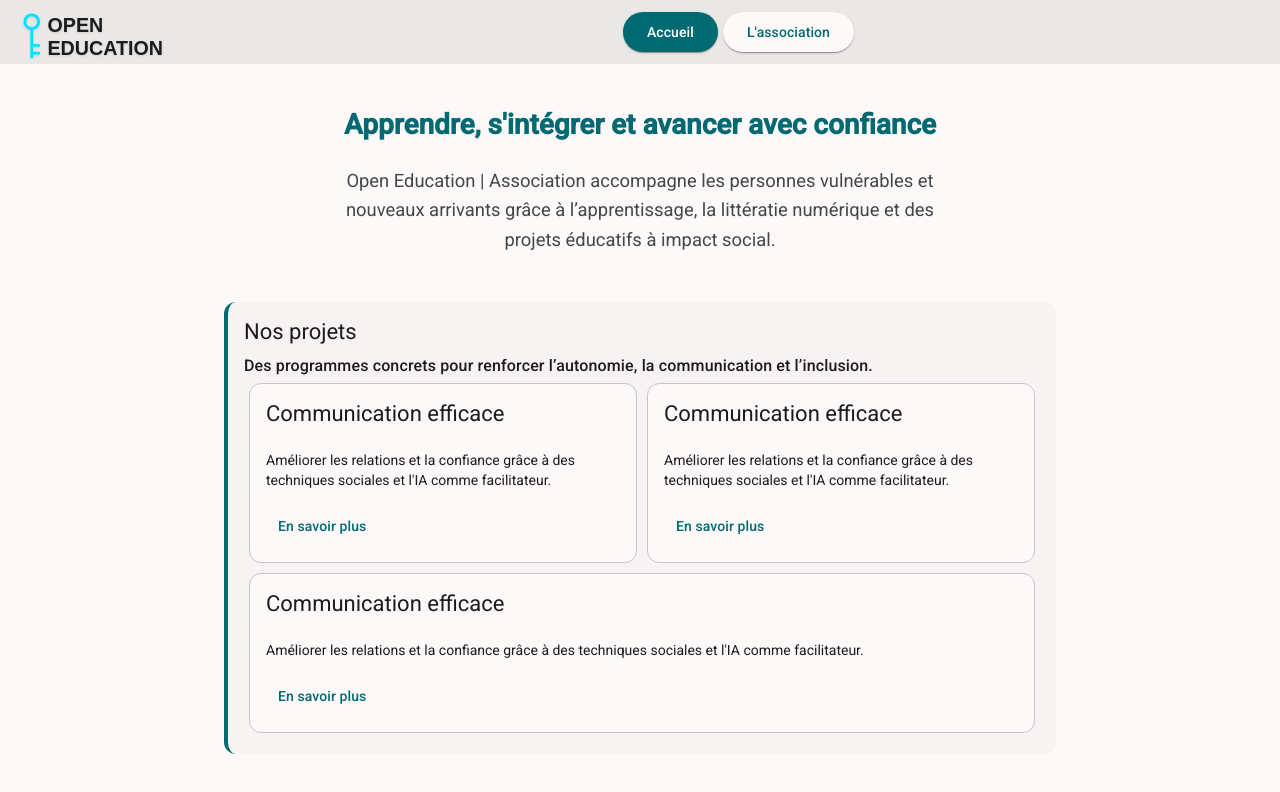
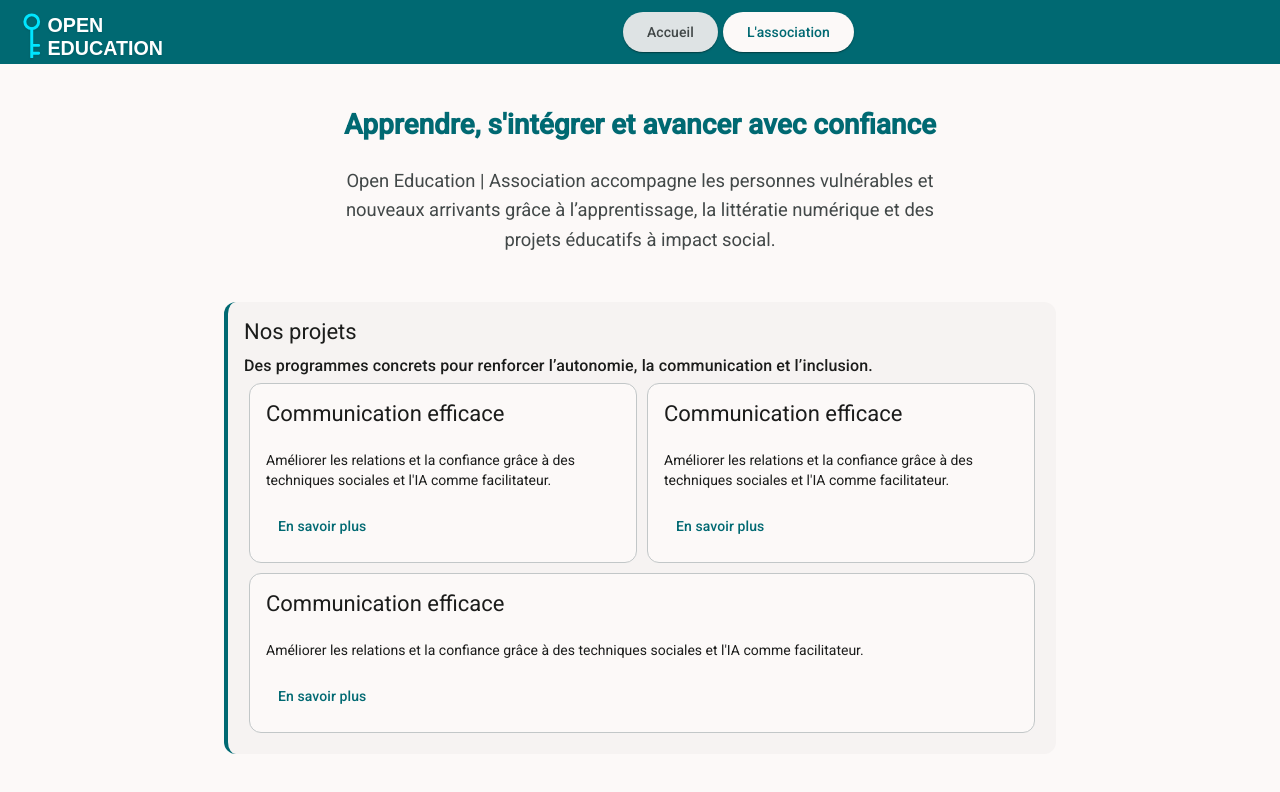
Before and after one commit to AntoineHazebrouck/open-education, an Angular app in the folder open-education-frontend/: page / in a window 1280 px wide. Shown: the top 792 px of the page. Built offline with nearby package versions, Linux system fonts and the light colour scheme.

Commit message:
color palette done

```diff
--- a/open-education-frontend/src/app/components/navbar/navbar.css
+++ b/open-education-frontend/src/app/components/navbar/navbar.css
@@ -1,5 +1,6 @@
 .navbar {
-  background-color: var(--mat-sys-surface-container-high);
+  background-color: var(--mat-sys-primary);
+  color: var(--mat-sys-on-primary);
 }
 
 .spacer {
@@ -8,8 +9,8 @@
 
 /* On change la couleur de fond et du texte pour le bouton actif */
 .active-btn {
-  background-color: var(--mat-sys-primary) !important;
-  color: var(--mat-sys-on-primary) !important;
+  background-color: var(--mat-sys-surface-variant) !important;
+  color: var(--mat-sys-on-surface-variant) !important;
 }
 
 .logo-container {
--- a/open-education-frontend/src/material-theme-override.scss
+++ b/open-education-frontend/src/material-theme-override.scss
@@ -13,6 +13,8 @@
 
 <link rel="stylesheet" href="https://fonts.googleapis.com/css2?family=Roboto&family=Roboto&display=swap">
 */
+
+// https://themes.angular-material.dev/?bold-font-weight=700&brand-font-family=Roboto&medium-font-weight=500&plain-font-family=Roboto&regular-font-weight=400&seed-error=%23ffb4ab&seed-neutral=%23707879&seed-neutral-variant=%236b7a7c&seed-primary=%230be3f6&seed-secondary=%2398d0d8&seed-tertiary=%23d2bdf7
 
 @use '@angular/material' as mat;
 
```
